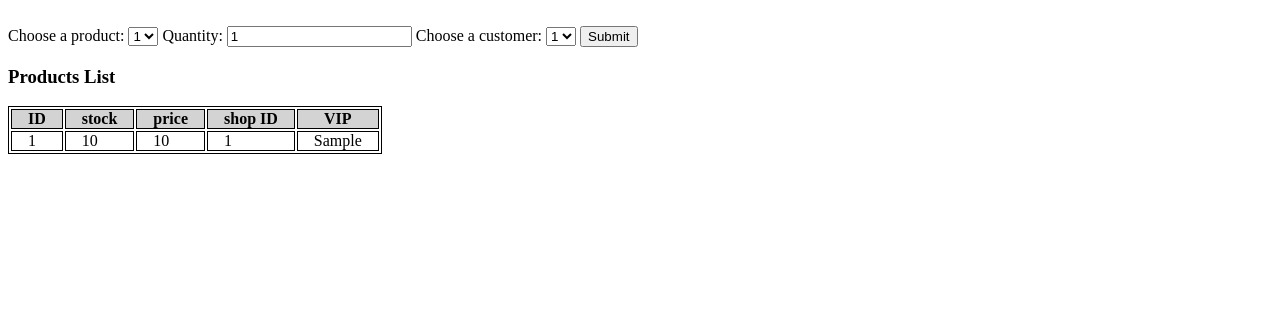
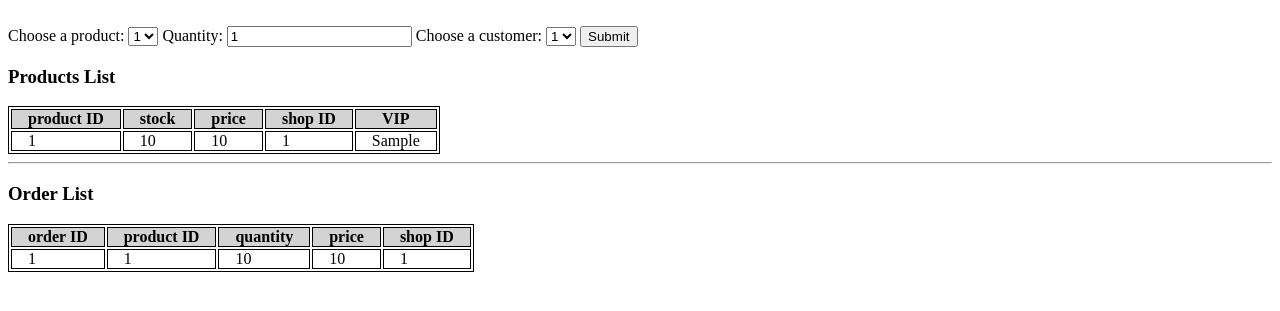
Before and after one commit to x24870/urmart_hw, a Django app: template mart/templates/mart/home.html in a window 1280 px wide. Shown: the top 311 px of the page. Run offline with Django 3.2, Linux system fonts and the light colour scheme; the template is opened without the code that fills it: most values are stand-ins (such as "Sample title", 1, 10 or a date in 2020).

Commit message:
show order list

```diff
--- a/mart/templates/mart/home.html
+++ b/mart/templates/mart/home.html
@@ -30,7 +30,7 @@
 <table>
   <thead>
     <tr>
-      <th>ID</th>
+      <th>product ID</th>
       <th>stock</th>
       <th>price</th>
       <th>shop ID</th>
@@ -50,5 +50,30 @@
   </tbody>
 </table>
 
+<hr>
+
+<h3>Order List</h3>
+<table>
+  <thead>
+    <tr>
+      <th>order ID</th>
+      <th>product ID</th>
+      <th>quantity</th>
+      <th>price</th>
+      <th>shop ID</th>
+    </tr>
+  </thead>
+  <tbody>
+    {% for order in orders %}
+    <tr>
+      <td>{{ order.id }}</td>
+      <td>{{ order.product.id }}</td>
+      <td>{{ order.quantity }}</td>
+      <td>{{ order.product.price }}</td>
+      <td>{{ order.product.shop_id }}</td>
+    </tr>
+    {% endfor %}
+  </tbody>
+</table>
 
 {% endblock %}
--- a/mart/views.py
+++ b/mart/views.py
@@ -7,9 +7,11 @@ from .decorators import vip_required, stock_is_enogh
 def home(request):
     products = Product.objects.all()
     customers = Customer.objects.filter()
+    orders = Order.objects.all()
     context = {
         'products': products,
         'customers': customers,
+        'orders': orders,
         }
     return render(request, 'mart/home.html', context=context)
 
```
